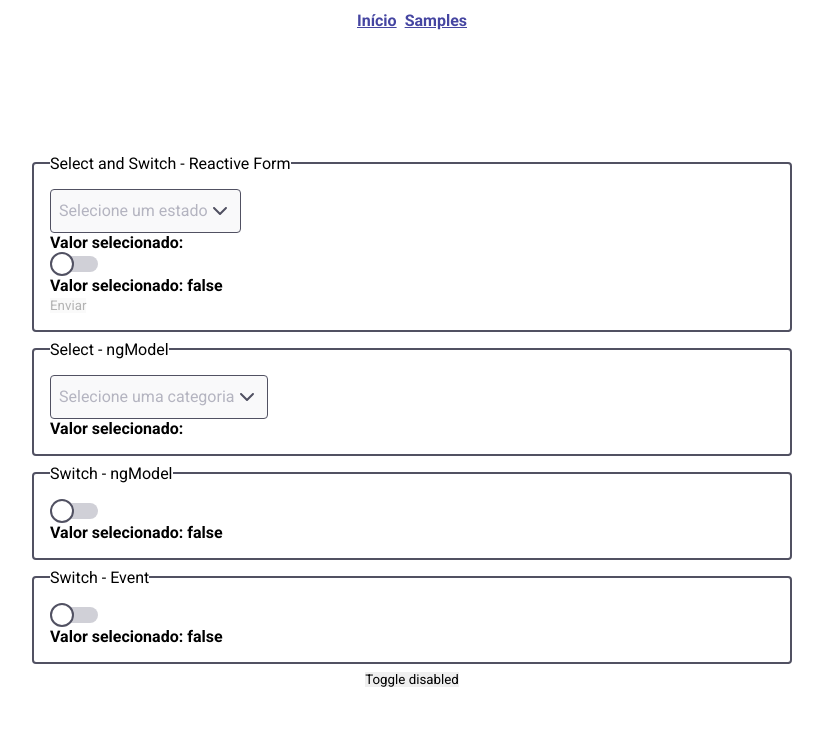
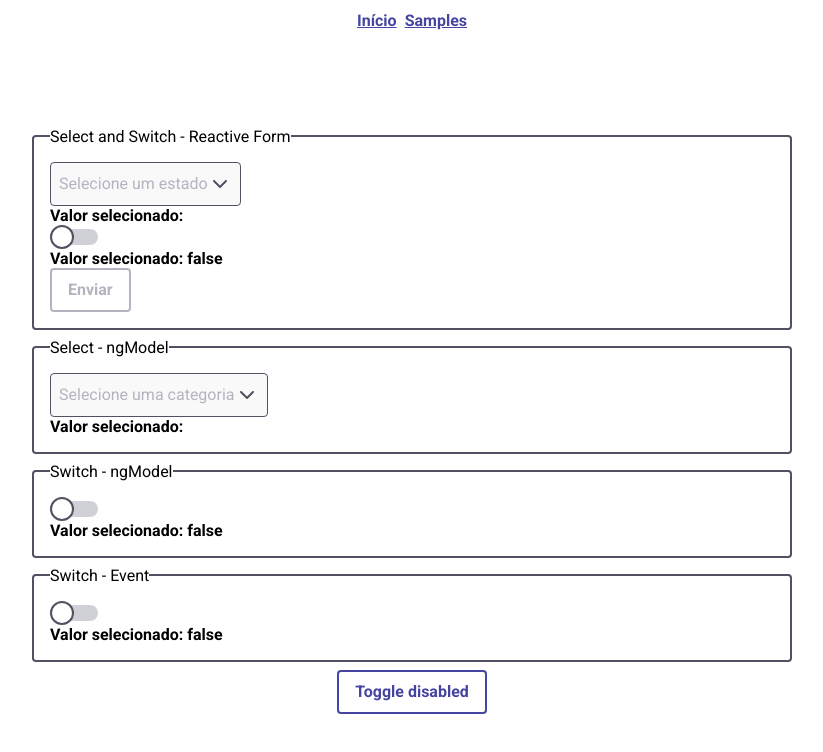
Before and after one commit to iamtheluiz/totvs-angular-tech-test, an Angular app: page / in a window 1280 px wide. Shown: the top 752 px of the page, without its empty margins (228-1051 px from the left). Built offline with nearby package versions, Linux system fonts and the light colour scheme.

Commit message:
feat: enhance button styles and add disabled state handling on home

```diff
--- a/src/app/pages/home/home.component.html
+++ b/src/app/pages/home/home.component.html
@@ -17,7 +17,7 @@
       <div>
         <strong>Valor selecionado: {{ statusForm.value.active }}</strong>
       </div>
-      <button type="submit" [disabled]="statusForm.invalid">Enviar</button>
+      <button type="submit" [disabled]="statusForm.invalid || disabled">Enviar</button>
       {{ submittedReactiveFormValues | json }}
     </form>
   </fieldset>
--- a/src/styles.scss
+++ b/src/styles.scss
@@ -23,21 +23,24 @@
   --border-radius-md: 4px;
 
   /* Color */
-  --color-neutral-light-00: #FFF;
-  --color-neutral-light-30: #B4B4C0;
+  --color-transparent: transparent;
+  --color-neutral-light-00: #fff;
+  --color-neutral-light-30: #b4b4c0;
   --color-neutral-dark-70: #515162;
-  --color-neutral-light-05: #F9F9FA;
-  --color-neutral-dark-90: #1D1D30;
+  --color-neutral-light-05: #f9f9fa;
+  --color-neutral-dark-90: #1d1d30;
 
-  --color-brand-01-dark: #1F1F7A;
-  --color-brand-01-darker: #0D0D59;
-  --color-brand-01-lightest: #EBEBF5;
-  --color-brand-01-light: #9898CD;
-  --color-action-default: #4545A1;
+  --color-brand-01-darkest: #260538;
+  --color-brand-01-darker: #0d0d59;
+  --color-brand-01-dark: #1f1f7a;
+  --color-brand-01-lightest: #ebebf5;
+  --color-brand-01-lighter: #d9c2e5;
+  --color-brand-01-light: #9898cd;
+  --color-action-default: #4545a1;
   --color-action-focus: #030330;
-  --color-action-disabled: #B4B4C0;
-  --color-neutral-light-20: #D0D0D7;
-  --color-feedback-negative-base: #BE3E37;
+  --color-action-disabled: #b4b4c0;
+  --color-neutral-light-20: #d0d0d7;
+  --color-feedback-negative-base: #be3e37;
 
   --color-action-hover: var(--color-brand-01-dark);
   --color-action-pressed: var(--color-brand-01-darker);
@@ -60,6 +63,36 @@ fieldset {
   border: var(--border-width-md) solid var(--color-neutral-dark-70);
   border-radius: var(--border-radius-md);
 }
-body, input, textarea, button {
+body,
+input,
+textarea,
+button {
   font-family: var(--font-family-text);
 }
+
+button {
+  height: 44px;
+  font-size: 16px;
+  font-weight: bold;
+  padding: 0px 16px;
+  border-radius: 4px;
+  cursor: pointer;
+
+  border: 2px solid var(--color-action-default);
+  background-color: transparent;
+  color: var(--color-action-default);
+}
+button:hover:enabled {
+  background-color: #d9c2e5 !important;
+  border-color: var(--color-brand-01-darkest);
+  color: var(--color-brand-01-darkest);
+}
+button:active:enabled {
+  filter: brightness(0.9);
+}
+button:disabled {
+  background-color: var(--color-transparent);
+  color: var(--color-neutral-light-30);
+  border-color: var(--color-neutral-light-30);
+  cursor: not-allowed;
+}
```
